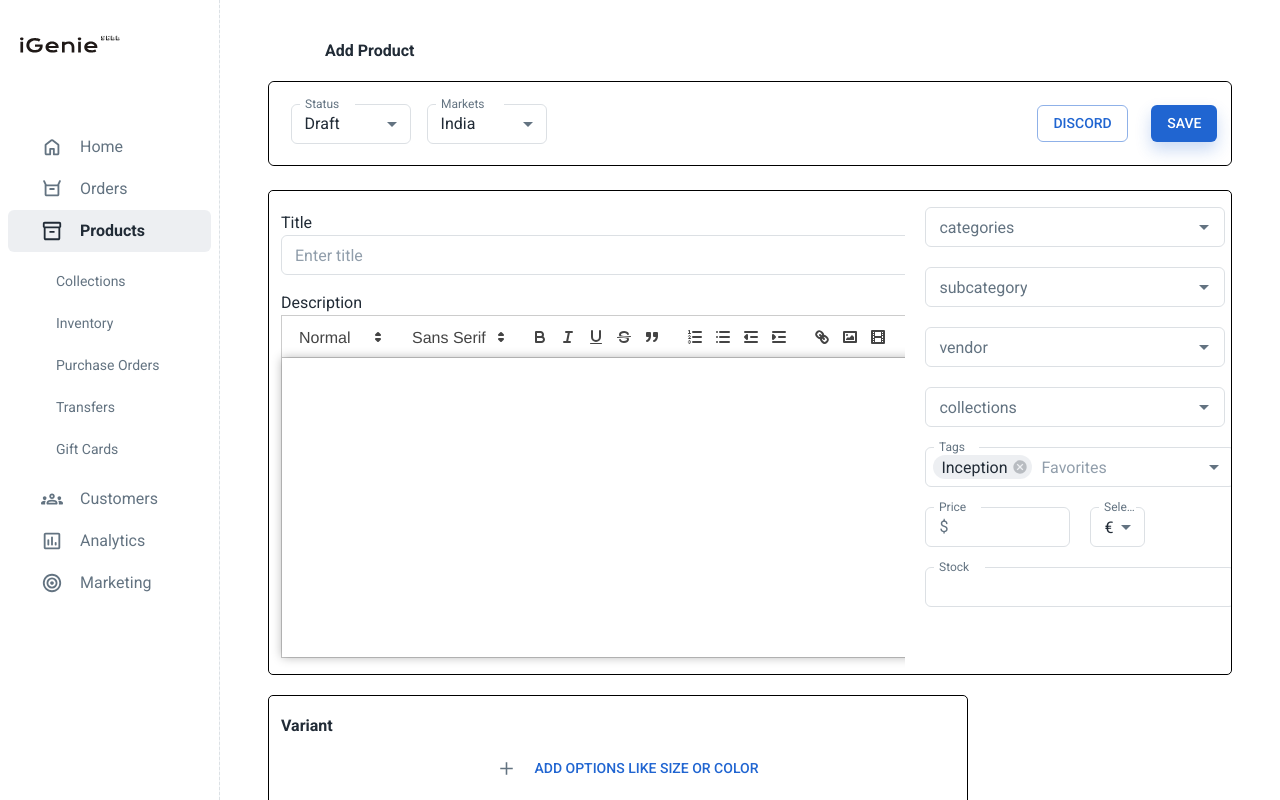
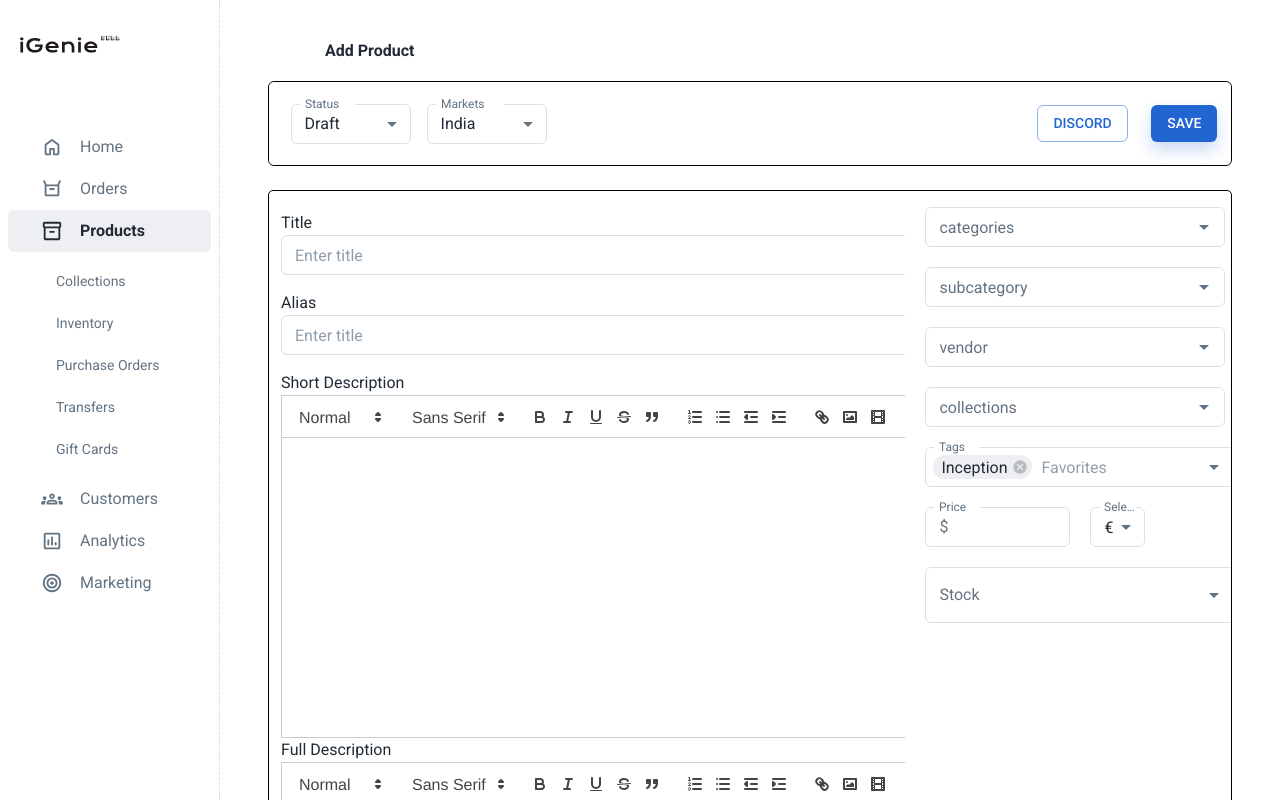
Before and after one commit to Sudar22/igenie-admin, a React (Vite) app: page /dashboard/products/addproduct in a window 1280 px wide. Shown: the top 800 px of the page. Built offline with nearby package versions, Linux system fonts and the light colour scheme; some icons are missing.

Commit message:
error update

```diff
--- a/src/redux/reducers/productSlice.ts
+++ b/src/redux/reducers/productSlice.ts
@@ -77,7 +77,7 @@ export const createProduct = createAsyncThunk(
   'product/create',
   async (productCreate: string[], thunkAPI): Promise<any> => {
     try {
-      const request = await axios.post("http://localhost:8080/product",
+      const request = await axios.post("http://65.0.32.143:8080/igenieadmin/products/save",
 
       productCreate,
 
--- a/src/sections/@Dashboard/products/addProduct.tsx
+++ b/src/sections/@Dashboard/products/addProduct.tsx
@@ -8,7 +8,7 @@ import {
   Tooltip,
   Typography,
 } from "@mui/material";
-import { Box,  Paper} from "@mui/material";
+import { Box, Paper } from "@mui/material";
 import React, { useState, useRef, useEffect } from "react";
 import ReactQuill from "react-quill";
 import "react-quill/dist/quill.snow.css";
@@ -29,7 +29,9 @@ import Variants from "./@product/Variants";
 import { createProduct } from "../../../redux/reducers/productSlice";
 import { useAppDispatch } from "../../../redux/hooks/hooks";
 
-
+interface Data {
+  [key: string]: any;
+}
 
 const modules = {
   toolbar: [
@@ -47,8 +49,7 @@ const modules = {
   ],
 };
 
-const StyledSearch = styled(OutlinedInput)(
-  ({ theme }: { theme: Theme }) => ({
+const StyledSearch = styled(OutlinedInput)(({ theme }: { theme: Theme }) => ({
   width: 660,
   height: 40,
   margin: theme.spacing(0, 0, 2, 0),
@@ -62,13 +63,9 @@ const StyledSearch = styled(OutlinedInput)(
   },
   "& fieldset": {
     borderWidth: `1px !important`,
-      borderColor: `${alpha(
-        theme.palette.grey[500],
-        0.32
-      )} !important`,
+    borderColor: `${alpha(theme.palette.grey[500], 0.32)} !important`,
   },
-  })
-);
+}));
 
 const StyledRoot = styled("div")(({ theme }: { theme: Theme }) => ({
   display: "flex",
@@ -78,8 +75,7 @@ const StyledRoot = styled("div")(({ theme }: { theme: Theme }) => ({
   margin: theme.spacing(0, 0, 0, 0),
 }));
 
-const StyledProductInupt = styled("div")(
-  ({ theme }: { theme: Theme }) => ({
+const StyledProductInupt = styled("div")(({ theme }: { theme: Theme }) => ({
   display: "flex",
   flexDirection: "row",
   // alignContent:"center",
@@ -89,13 +85,11 @@ const StyledProductInupt = styled("div")(
   justifyContent: "space-between",
   padding: theme.spacing(0, 0, 0, 0),
   margin: theme.spacing(0, 0, 0, 0),
-    border:"1px solid black",
-    borderRadius:5
-  })
-);
+  border: "1px solid black",
+  borderRadius: 5,
+}));
 
-const StyledProductInfo = styled("div")(
-  ({ theme }: { theme: Theme }) => ({
+const StyledProductInfo = styled("div")(({ theme }: { theme: Theme }) => ({
   display: "flex",
   flexDirection: "column",
   // alignContent:"center",
@@ -105,16 +99,13 @@ const StyledProductInfo = styled("div")(
   justifyContent: "space-between",
   padding: theme.spacing(2.5, 1.5, 2, 1.5),
   margin: theme.spacing(0, 0, 0, 0),
-  })
-);
+}));
 
-const StyledFrom = styled(FormControl)(
-  ({ theme }: { theme: Theme }) => ({
+const StyledFrom = styled(FormControl)(({ theme }: { theme: Theme }) => ({
   width: 130,
   display: "flex",
   flexDirection: "row",
-  })
-);
+}));
 
 const StyledButton = styled("div")(({ theme }: { theme: Theme }) => ({
   width: 180,
@@ -130,8 +121,7 @@ const StyledTypo = styled("div")(({ theme }: { theme: Theme }) => ({
   justifyContent: "space-between",
 }));
 
-const StyledReactQuill = styled(Paper)(
-  ({ theme }: { theme: Theme }) => ({
+const StyledReactQuill = styled(Paper)(({ theme }: { theme: Theme }) => ({
   ".ql-container": {
     width: 660,
     height: 300,
@@ -157,13 +147,9 @@ const StyledReactQuill = styled(Paper)(
 
   "&fieldset": {
     borderWidth: "1px !important",
-      borderColor: `${alpha(
-        theme.palette.grey[500],
-        0.32
-      )} !important`,
+    borderColor: `${alpha(theme.palette.grey[500], 0.32)} !important`,
   },
-  })
-);
+}));
 
 export const initialState = {
   firstName: "",
@@ -176,9 +162,8 @@ export const initialState = {
 };
 
 export default function AddProduct() {
+  const [title, setTitle] = useState("");
 
-
-  const [title, setTitle] = useState("");
   const [valueDescription, setValueDescription] = useState("");
   const [saveData, setSaveData] = useState<string[]>([]);
 
@@ -187,14 +172,12 @@ export default function AddProduct() {
   const getProductIfo = async (e: any) => {
     e.preventDefault();
     console.log("saveValue:", e.target.value);
-
-
   };
 
-  useEffect(() => {
-    setSaveData([title, valueDescription]);
-    console.log("saveData:",saveData);
-  }, [title, valueDescription]);
+  // useEffect(() => {
+  //   setSaveData([title, valueDescription]);
+  //   console.log("saveData:", saveData);
+  // }, [title, valueDescription]);
 
   const saveProductInfo = async () => {
     dispatch(createProduct(saveData));
@@ -215,25 +198,38 @@ export default function AddProduct() {
   const handleChange = (event: any) => {
     setActive(event.target.value);
   };
+  const [data, setData] = useState<Data>({});
 
+  const getData = async (e: any) => {
+    e.preventDefault();
+
+    let name = e.target.name;
+    console.log(data);
+
+    setData((prev) => (prev = { ...prev, [name]: e.target.value }));
+
+    return data;
+  };
+
+  // const eventHandler =(event: any)=> {
+  //   const {label,value}=event.target
+
+  //   setSaveData([label]:value)
+  // }
   return (
     <StyledRoot>
       <Container>
-
-
         <Box
           sx={{
             display: "flex",
             flexDirection: "row",
             alignItems: "center",
-            padding:1
-          }}>
+            padding: 1,
+          }}
+        >
           <Tooltip title="back">
             <IconButton component={Link} to={"../products"}>
-              <Iconify
-                icon="mdi:arrow-left"
-                sx={{ width: 25, height: 25 }}
-              />
+              <Iconify icon="mdi:arrow-left" sx={{ width: 25, height: 25 }} />
             </IconButton>
           </Tooltip>
           <Stack padding={1}>
@@ -243,34 +239,31 @@ export default function AddProduct() {
               // fontSize="26"
               fontWeight="bold"
 
-              onClick={()=>{saveProductInfo}}
             >
               Add Product
             </Typography>
           </Stack>
         </Box>
 
-        <Stack mb={3} sx={{border:"1px solid black",borderRadius:1}}>
+        <Stack mb={3} sx={{ border: "1px solid black", borderRadius: 1 }}>
           <Card>
             <Stack
               m={1.7}
               flexDirection="row"
               justifyContent="space-between"
-              alignItems="center">
+              alignItems="center"
+            >
               <StyledFrom>
                 <Stack>
-                  <FormControl
-                    sx={{ m: 1, minWidth: 120 }}
-                    size="small">
-                    <InputLabel id="demo-select-small-label">
-                      Status
-                    </InputLabel>
+                  <FormControl sx={{ m: 1, minWidth: 120 }} size="small">
+                    <InputLabel id="demo-select-small-label">Status</InputLabel>
                     <Select
                       labelId="demo-select-small-label"
                       id="demo-select-small"
                       label="Status"
                       defaultValue={20}
-                      onChange={handleChange}>
+                      onChange={handleChange}
+                    >
                       <MenuItem value={10}>Active</MenuItem>
                       <MenuItem value={20}>Draft</MenuItem>
                     </Select>
@@ -278,9 +271,7 @@ export default function AddProduct() {
                 </Stack>
 
                 <Stack>
-                  <FormControl
-                    sx={{ m: 1, minWidth: 120 }}
-                    size="small">
+                  <FormControl sx={{ m: 1, minWidth: 120 }} size="small">
                     <InputLabel id="demo-select-small-label">
                       Markets
                     </InputLabel>
@@ -289,7 +280,8 @@ export default function AddProduct() {
                       id="demo-select-small"
                       label="Markets"
                       defaultValue={10}
-                      onChange={handleChange}>
+                      onChange={handleChange}
+                    >
                       <MenuItem value={10}>India</MenuItem>
                       <MenuItem value={20}>International</MenuItem>
                     </Select>
@@ -309,7 +301,9 @@ export default function AddProduct() {
                 <Button variant="outlined" color="primary">
                   Discord
                 </Button>
-                <Button variant="contained" color="primary">
+                <Button variant="contained" color="primary"               onClick={() => {
+                saveProductInfo;
+              }}>
                   Save
                 </Button>
               </StyledButton>
@@ -322,21 +316,64 @@ export default function AddProduct() {
             <StyledProductInfo>
               <Typography>Title</Typography>
               <StyledSearch
-                name="title"
+                name="name"
                 placeholder="Enter title"
-                onChange={(e) => {
-                  setTitle(e.target.value);
+                onChange={getData}
+              />
+              <Typography>Alias</Typography>
+              <StyledSearch
+                name="alias"
+                placeholder="Enter title"
+                onChange={getData}
+              />
+              <Typography>Short Description</Typography>
+              <Stack>
+                <StyledReactQuill>
+                  {/* <ReactQuill
+                    theme="snow"
+                    value={valueDescription}
+                    onChange={setValueDescription}
+                    modules={modules}
+                  /> */}
+                  <ReactQuill
+                    theme="snow"
+                    // value={valueDescription}
+                    onChange={(content, delta, source, editor) => {
+                      // Extract the HTML content from the editor
+                      const htmlContent = editor.getHTML();
+                      // Update the valueDescription state with the HTML content
+                      setValueDescription(htmlContent);
+                      // Call getData to update the data state
+                      getData({
+                        target: {
+                          name: "shortDescription",
+                          value: htmlContent,
+                        },
+                      });
                     }}
+                    modules={modules}
                   />
-
-              <Typography>Description</Typography>
+                </StyledReactQuill>
+              </Stack>
+              <Typography>Full Description</Typography>
               <Stack>
                 <StyledReactQuill>
                 <ReactQuill
-                    ref={quillRef}
                     theme="snow"
                     value={valueDescription}
-                    onChange={setValueDescription}
+                    onChange={(content, delta, source, editor) => {
+                      // Extract the HTML content from the editor
+                      const htmlContent = editor.getHTML();
+                      // Update the valueDescription state with the HTML content
+                      setValueDescription(htmlContent);
+                      // Call getData to update the data state
+                      getData({
+                        target: {
+                          name: "fullDescription",
+                          value: htmlContent,
+                        },
+                      });
+                    }}
                     modules={modules}
                   />
                 </StyledReactQuill>
--- a/src/sections/@Dashboard/products/productOrganization.tsx
+++ b/src/sections/@Dashboard/products/productOrganization.tsx
@@ -1,4 +1,4 @@
-import React from "react";
+import React, { useState } from "react";
 import {
     Box,
   FormControl,
@@ -22,7 +22,9 @@ import Autocomplete from "@mui/material/Autocomplete";
 //         ...option,
 //       };
 //     });}
-
+interface Data {
+  [key: string]: any;
+}
 export const currencies = [
   {
     value: "USD",
@@ -67,6 +69,20 @@ export default function ProductOrganization() {
       ...option,
     };
   });
+
+  const [data, setData] = useState<Data>({});
+
+  const getData = async (e: any) => {
+    e.preventDefault();
+
+    let name = e.target.name;
+    // console.log(data);
+
+    setData((prev) => (prev = { ...prev, [name]: e.target.value }));
+
+    return data;
+  };
+
 
   return (
     <StyledRoot>
@@ -192,21 +208,31 @@ export default function ProductOrganization() {
 
      </Box>
         </Stack>
-
+        <Autocomplete
+      options={booleanoptions}
+      getOptionLabel={(option) => option.label}
+      renderInput={(params) => (
         <TextField
-          id="outlined-number"
+        name="inStock"
+          {...params}
           label="Stock"
-          size="small"
-          type="number"
-          InputLabelProps={{
-            shrink: true,
-          }}
+          variant="outlined"
+          onChange={getData}
         />
+      )}
+    />
       </Stack>
     </StyledRoot>
   );
 }
-
+interface Option {
+  label: string;
+  value: boolean;
+}
+const booleanoptions: Option[] = [
+  { label: 'True', value: true },
+  { label: 'False', value: false },
+];
 // Top 100 films as rated by IMDb users. http://www.imdb.com/chart/top
 const top100Films = [
   { title: "The Shawshank Redemption", year: 1994 },
```
Lines whose indentation alone changed are shown as unchanged.
